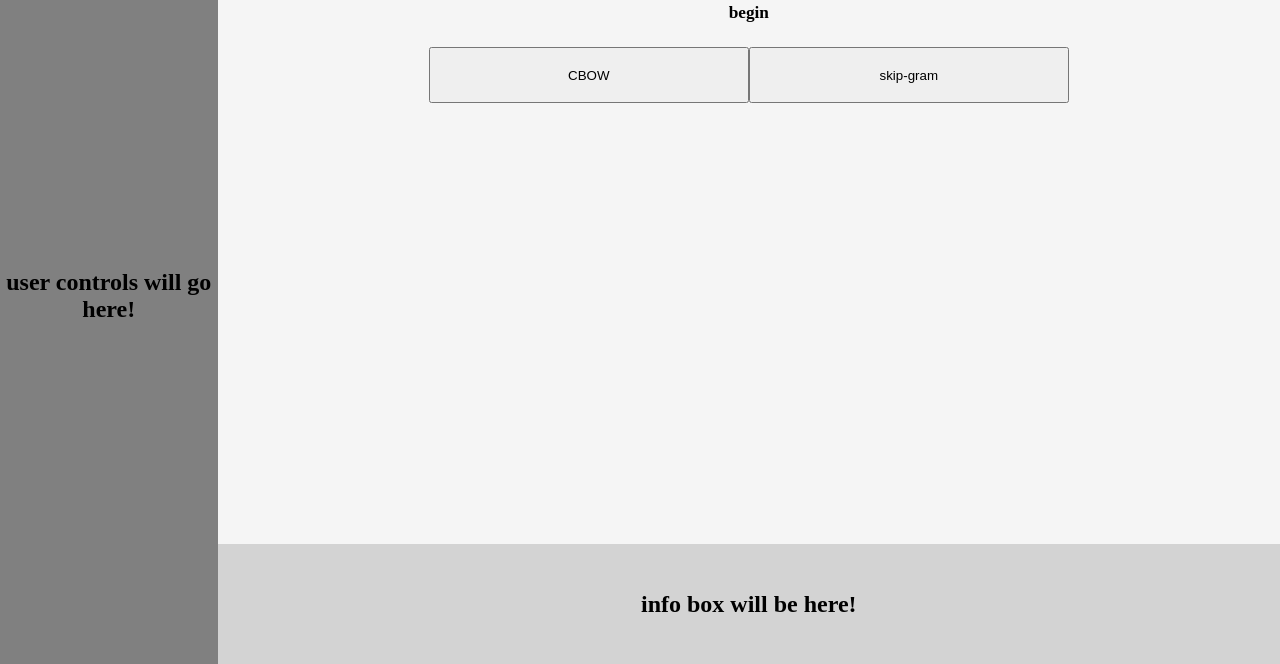
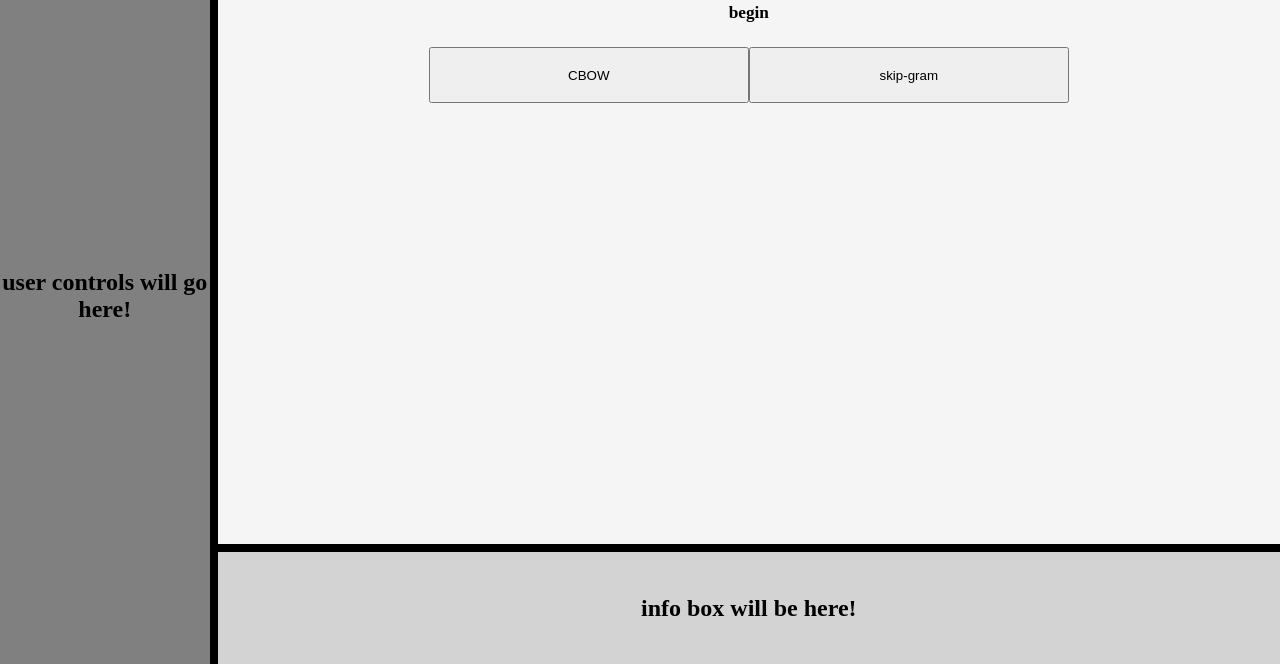
Before and after one commit to hyoder/visNLP, a website: page public/views/w2v1.html in a window 1280 px wide. Shown: the part 136-800 px from the top of the page. Drawn offline with Linux system fonts and the light colour scheme.

Commit message:
adding border

```diff
--- a/public/style.css
+++ b/public/style.css
@@ -37,7 +37,9 @@ button {
 }
 #footer {
     background-color: lightgray;
+    border-top: 1vh solid #000000;
     bottom: 0px;
+    box-sizing: border-box;
     display: inline-flex;
     height: 15vh;
     position: fixed;
@@ -64,7 +66,9 @@ button {
 
 #sidebar {
     background-color: grey;
+    border-right: 1vh solid #000000;
     bottom: 0px;
+    box-sizing: border-box;
     display: inline-flex;
     left: 0px;
     height: 92vh;
```
